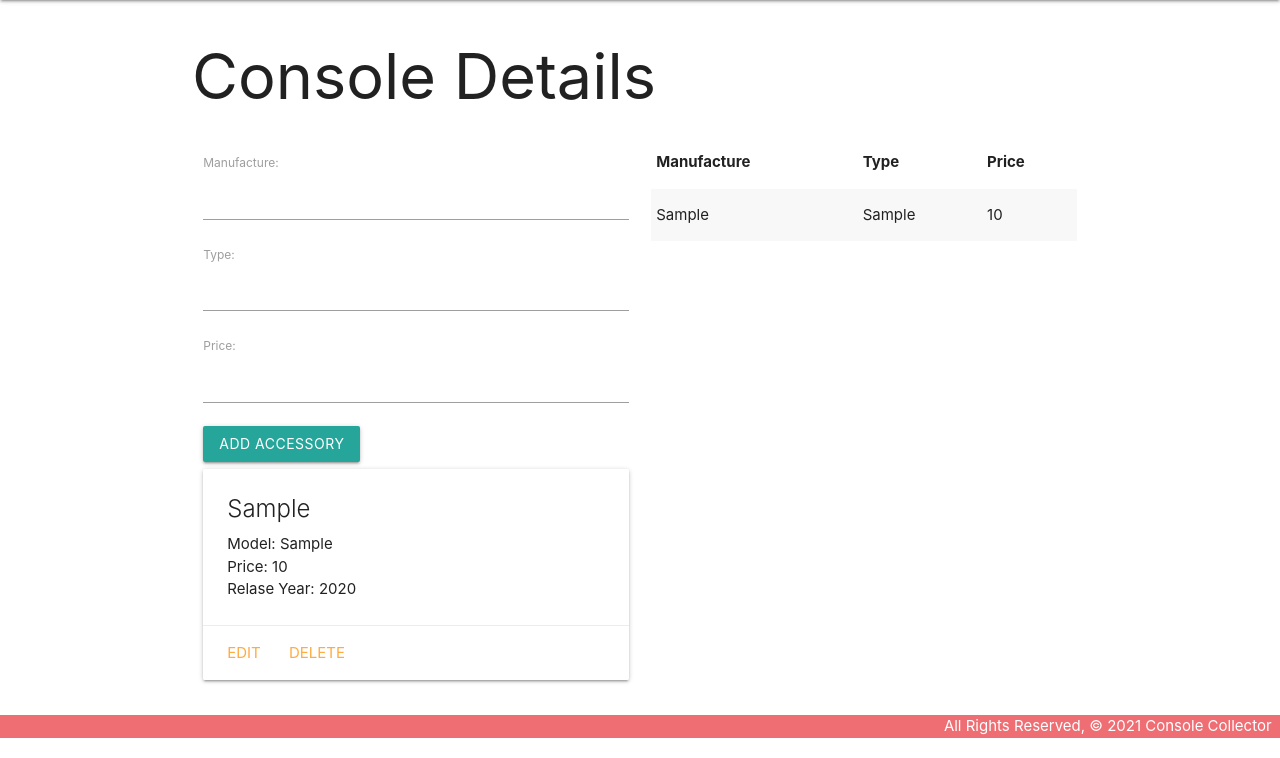
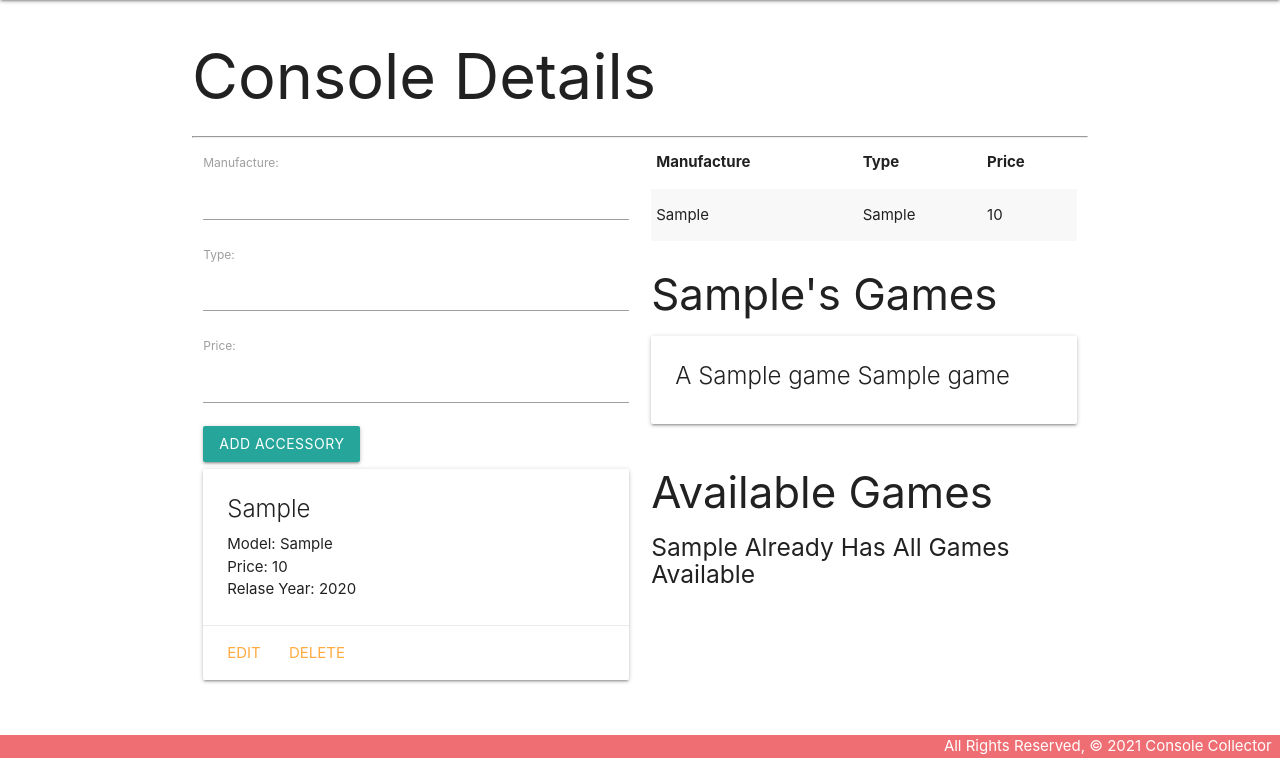
Before and after one commit to sunsetdee/Console-Collector-, a Django app: page /consoles/1/ in a window 1280 px wide. Shown: the part 64-822 px from the top of the page. Run offline with Django 3.2, Linux system fonts and the light colour scheme; tables that the repository leaves empty hold one stand-in row (values such as "Sample post").

Commit message:
finish add game

```diff
--- a/main_app/admin.py
+++ b/main_app/admin.py
@@ -1,6 +1,7 @@
 from django.contrib import admin
-from .models import Console, Accessory
+from .models import Console, Accessory, Game
 
 # Register your models here.
 admin.site.register(Console)
 admin.site.register(Accessory)
+admin.site.register(Game)
--- a/main_app/models.py
+++ b/main_app/models.py
@@ -3,7 +3,7 @@ from django.db import models
 from django.urls import reverse
 
 class Game(models.Model):
-    # name = models.CharField(max_length=100)
+    name = models.CharField(max_length=100)
     developer = models.CharField(max_length=100)
     publisher = models.CharField(max_length=100)
     platforms = models.CharField(max_length=200)
@@ -23,7 +23,8 @@ class Console(models.Model):
     consolemodel = models.CharField(max_length=100)
     price = models.IntegerField()
     released_year = models.IntegerField()
-    game = models.ManyToManyField(Game)
+    # the below games need to match the views.py console_detail games
+    games = models.ManyToManyField(Game)
 
     def __str__(self):
         return self.consolemodel
--- a/main_app/templates/consoles/detail.html
+++ b/main_app/templates/consoles/detail.html
@@ -40,6 +40,50 @@
       </tbody>
     </table>
   </div>
+  <hr>
+<div class="row">
+  <div class="col s6">
+    <h3>{{ console.consolemodel }}'s Games</h3>
+    {% if console.games.count %}
+      {% for game in console.games.all %}
+        <div class="card">
+          <div class="card-content">
+            <span class="card-title">
+              A <span>{{ game }}</span> {{ game }}
+            </span>
+          </div>
+        </div>
+      {% endfor %}
+    {% else %}
+      <h5>No Games :(</h5>
+    {% endif %}
+  </div>
+
+  <div class="col s6">
+    <h3>Available Games</h3>
+    {% if games.count %}
+      {% for game in games.all %}
+        <div class="card">
+          <div class="card-content">
+            <span class="card-title">
+              <span>{{ game.name }}</span>
+            </span>
+          </div>
+          <div class="card-action">
+            <!-- below we need to put the console.id first and game.id second. we need
+            to put them in order because in our url.py, the path for assoc game
+          we put console_id first then game_id so we havf to follow that order -->
+            <form action="{% url 'assoc_game' console.id game.id %}" method="POST">
+              {% csrf_token %}
+              <button type="submit" class="btn">Add Game</button>
+            </form>
+          </div>
+        </div>
+      {% endfor %}
+    {% else %}
+      <h5>{{console.consolemodel}} Already Has All Games Available</h5>
+    {% endif %}
+  </div>
 </div>
 
 {% endblock %}
--- a/main_app/urls.py
+++ b/main_app/urls.py
@@ -10,8 +10,11 @@ urlpatterns = [
     path('consoles/<int:pk>/update/', views.ConsoleUpdate.as_view(), name='consoles_update'),
     path('consoles/<int:pk>/delete/', views.ConsoleDelete.as_view(), name='consoles_delete'),
     path('consoles/<int:console_id>/add_accessory/', views.add_accessory, name='add_accessory'),
+    # below path we need both CONSOLE_ID AND GAME_ID to link them together so we can add the game to the console
+    path('consoles/<int:console_id>/assoc_game/<int:game_id>/', views.assoc_game, name='assoc_game'),
     path('games/', views.GameList.as_view(), name='games_index'),
     path('games/<int:pk>/', views.GameDetail.as_view(), name='games_detail'),
     path('games/create/', views.GameCreate.as_view(), name='games_create'),
     path('games/<int:pk>/delete/', views.GameDelete.as_view(), name='games_delete'),
+
 ]
--- a/main_app/views.py
+++ b/main_app/views.py
@@ -21,16 +21,18 @@ def consoles_index(request):
 
 def consoles_detail(request, console_id):
     console = Console.objects.get(id=console_id)
+    games_console_doesnt_have = Game.objects.exclude(id__in = console.games.all().values_list('id'))
+
     # instantiate FeedForm to be rendered in the template
     accessory_form = AccessoryForm()
     # below the left side 'console' is passing to detail.html to render the data
     return render(request, 'consoles/detail.html', { 'console': console,
-        'accessory_form': accessory_form })
+        'accessory_form': accessory_form, 'games': games_console_doesnt_have })
 
 class ConsoleCreate(CreateView):
     model = Console
     # the codes below field = '__all__'' is = to this   fields = ['make', 'consolemodel', 'price', 'released_year']
-    fields = '__all__'
+    fields = ['make', 'consolemodel', 'price', 'released_year']
     # codes below redirct to /consoles after adding a new console
     success_url = '/consoles/'
 
@@ -79,3 +81,7 @@ class GameUpdate(UpdateView):
 class GameDelete(DeleteView):
     model = Game
     success_url = '/games/'
+
+def assoc_game(request, console_id, game_id):
+    Console.objects.get(id=console_id).games.add(game_id)
+    return redirect('detail', console_id=console_id)
```
Also changed, not shown: main_app/migrations/0005_rename_game_console_games.py (added), main_app/migrations/0006_game_name.py (added).
